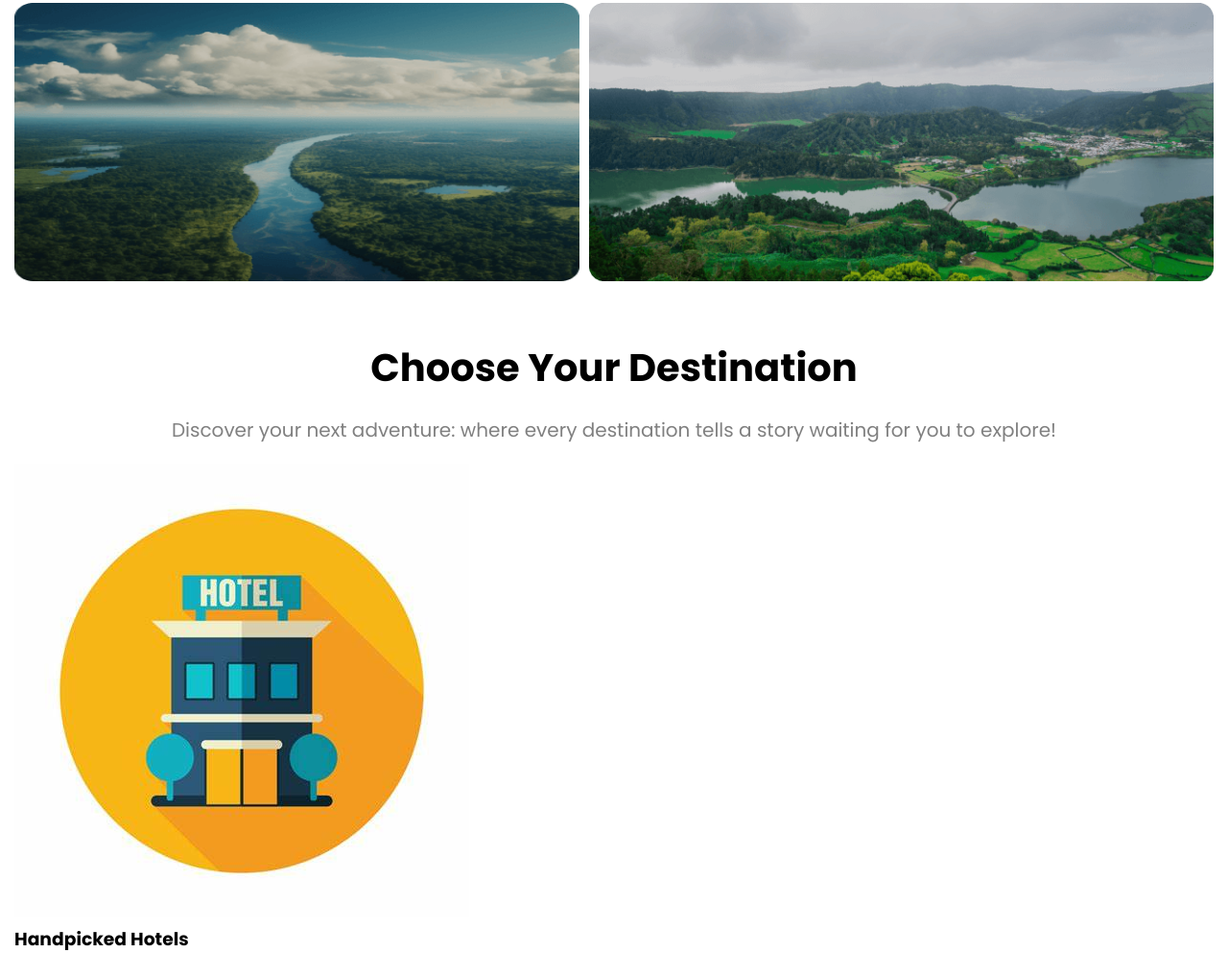
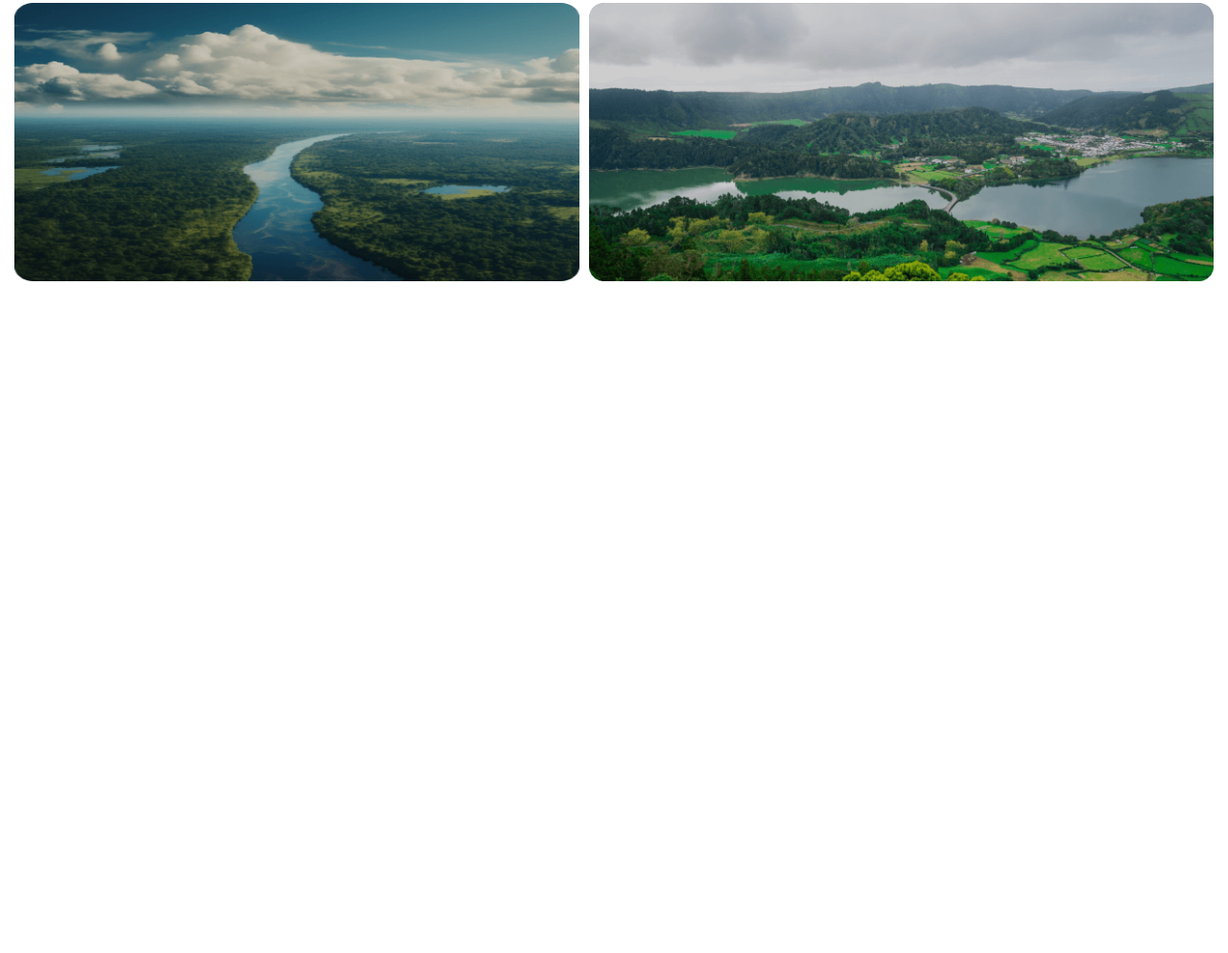
Before and after one commit to mirazahmeed/Travel-World, a plain HTML site: page index.html in a window 1280 px wide. Shown: the part 2130-3123 px from the top of the page at 96% size. After the commit the page ends 2433 px from the top, so only its background shows below. Drawn offline with Linux system fonts and the light colour scheme.

Commit message:
destination selection review

```diff
--- a/index.html
+++ b/index.html
@@ -111,7 +111,7 @@
         </section>
 
         <!-- why choose section -->
-        <section class="choose-reason-section">
+        <!-- <section class="choose-reason-section">
             <h2 style="font-size: 40px; margin-bottom: 20px; margin-top: 50px; text-align: center;">Choose Your
                 Destination</h2>
             <p
@@ -125,7 +125,7 @@
 
                 </div>
             </div>
-        </section>
+        </section> -->
     </main>
     <footer>
 
```
